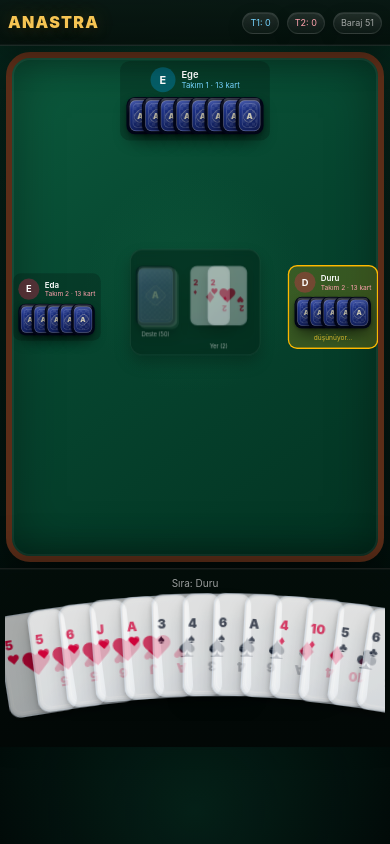
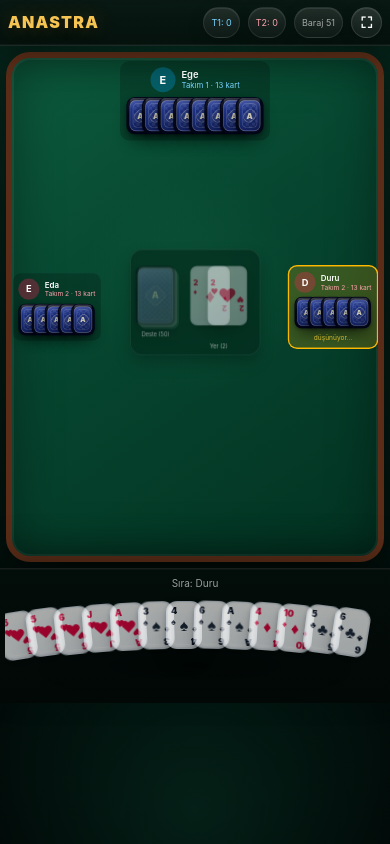
Before and after one commit to sorare79/anastra, a React (Vite) app: page / in a window 390 px wide. Both pictures are taken after a click on the button "751". Built offline with nearby package versions, Linux system fonts and the light colour scheme.

Commit message:
Mobil kartlar ve tam ekran modu duzeltildi

```diff
--- a/src/components/PlayerHand.tsx
+++ b/src/components/PlayerHand.tsx
@@ -89,43 +89,39 @@ function moveCard(
 function calculateGeometry(
   width: number,
   cardCount: number,
-  compactLandscape: boolean,
+  compactMode: 'desktop' | 'portrait' | 'landscape',
 ): HandGeometry {
-  const mobile =
-    width < 700;
+  const portrait =
+    compactMode === 'portrait';
+
+  const landscape =
+    compactMode === 'landscape';
+
+  const compact =
+    portrait || landscape;
 
   /*
-   * Yatay telefonda ekran geniş olduğu için yalnızca
-   * width < 700 kontrolü telefonu masaüstü sanıyordu.
-   *
-   * compactLandscape=true olduğunda kart geometrisini
-   * görsel ölçekle birebir uyumlu olacak şekilde küçültürüz.
-   */
-
-  /*
-   * CardView size="lg" ölçüleri:
-   * mobilde yaklaşık 64x96,
-   * masaüstünde yaklaşık 80x112.
+   * Mobilde CardView size="sm" kullanıyoruz.
+   * Geometri ile gerçek kart boyutu aynı tutulduğu için
+   * sürükleme hassasiyeti bozulmaz.
    */
   const cardWidth =
-    compactLandscape
-      ? 60
-      : mobile
-        ? 68
+    portrait
+      ? 58
+      : landscape
+        ? 56
         : 84;
 
   const cardHeight =
-    compactLandscape
-      ? 84
-      : mobile
-        ? 102
+    portrait
+      ? 82
+      : landscape
+        ? 80
         : 118;
 
   const horizontalPadding =
-    compactLandscape
-      ? 8
-      : mobile
-        ? 12
+    compact
+      ? 6
       : 20;
 
   const usableWidth =
@@ -144,40 +140,40 @@ function calculateGeometry(
         Math.max(
           horizontalPadding,
           (width - cardWidth) / 2 -
-            (compactLandscape ? 0 : 36),
+            (compact ? 0 : 36),
         ),
       containerHeight:
         cardHeight +
-        (compactLandscape ? 12 : 42),
+        (compact ? 22 : 42),
     };
   }
 
-  /*
-   * Kartın yaklaşık %45-55'i görünür.
-   * Dar ekranda el otomatik sıkışır, fakat kartların
-   * rank ve sembol bölümü görünür kalır.
-   */
   const preferredStep =
-    compactLandscape
-      ? 44
-      : mobile
-        ? 38
+    portrait
+      ? 31
+      : landscape
+        ? 33
         : 48;
-
-  const minimumStep =
-    compactLandscape
-      ? 30
-      : mobile
-        ? 28
-        : 34;
 
   const fitStep =
     (usableWidth - cardWidth) /
     (cardCount - 1);
 
+  /*
+   * Mobilde "minimum step" yüzünden elin ekran dışına taşmasına
+   * izin vermiyoruz. 13+ kartta adım gerektiği kadar daralabilir.
+   */
   const step =
-    Math.max(
-      minimumStep,
+    compact
+      ? Math.max(
+          12,
+          Math.min(
+            preferredStep,
+            fitStep,
+          ),
+        )
+      : Math.max(
+          34,
           Math.min(
             preferredStep,
             fitStep,
@@ -197,11 +193,11 @@ function calculateGeometry(
       Math.max(
         horizontalPadding,
         (width - totalWidth) / 2 -
-          (compactLandscape ? 0 : 36),
+          (compact ? 0 : 36),
       ),
     containerHeight:
       cardHeight +
-      (compactLandscape ? 14 : 48),
+      (compact ? 24 : 48),
   };
 }
 
@@ -286,9 +282,11 @@ export function PlayerHand({
   ] = useState(0);
 
   const [
-    compactLandscape,
-    setCompactLandscape,
-  ] = useState(false);
+    compactMode,
+    setCompactMode,
+  ] = useState<
+    'desktop' | 'portrait' | 'landscape'
+  >('desktop');
 
   const [
     dragVersion,
@@ -346,43 +344,54 @@ export function PlayerHand({
     };
   }, []);
 
-  /*
-   * Yatay telefon algısı.
-   *
-   * Telefon yatay çevrildiğinde genişlik masaüstü gibi büyük
-   * olabilir. Bu nedenle yalnızca container genişliğine değil,
-   * viewport yüksekliği + yön bilgisine de bakıyoruz.
-   */
   useEffect(() => {
-    const updateViewportMode = () => {
-      setCompactLandscape(
-        window.innerWidth >
-          window.innerHeight &&
-          window.innerHeight <= 600,
-      );
+    const updateCompactMode = () => {
+      const width =
+        window.innerWidth;
+
+      const height =
+        window.innerHeight;
+
+      if (
+        width <= 760 &&
+        height >= width
+      ) {
+        setCompactMode('portrait');
+        return;
+      }
+
+      if (
+        width <= 1000 &&
+        width > height
+      ) {
+        setCompactMode('landscape');
+        return;
+      }
+
+      setCompactMode('desktop');
     };
 
-    updateViewportMode();
+    updateCompactMode();
 
     window.addEventListener(
       'resize',
-      updateViewportMode,
+      updateCompactMode,
     );
 
     window.addEventListener(
       'orientationchange',
-      updateViewportMode,
+      updateCompactMode,
     );
 
     return () => {
       window.removeEventListener(
         'resize',
-        updateViewportMode,
+        updateCompactMode,
       );
 
       window.removeEventListener(
         'orientationchange',
-        updateViewportMode,
+        updateCompactMode,
       );
     };
   }, []);
@@ -393,12 +402,12 @@ export function PlayerHand({
         calculateGeometry(
           containerWidth,
           orderedHand.length,
-          compactLandscape,
+          compactMode,
         ),
       [
         containerWidth,
         orderedHand.length,
-        compactLandscape,
+        compactMode,
       ],
     );
 
@@ -643,6 +652,12 @@ export function PlayerHand({
     );
   };
 
+  const compact =
+    compactMode !== 'desktop';
+
+  const cardSize =
+    compact ? 'sm' : 'lg';
+
   const activeDrag =
     dragRef.current;
 
@@ -654,7 +669,7 @@ export function PlayerHand({
         height:
           geometry.containerHeight,
         transform:
-          compactLandscape
+          compact
             ? 'translateY(-4px)'
             : 'translateY(-18px)',
       }}
@@ -696,7 +711,7 @@ export function PlayerHand({
               geometry.step;
 
           let y =
-            compactLandscape
+            compact
               ? Math.round(
                   fan.y * 0.45,
                 )
@@ -722,10 +737,7 @@ export function PlayerHand({
                 activeDrag.grabOffsetX;
             }
 
-            y -=
-              compactLandscape
-                ? 10
-                : 24;
+            y -= compact ? 10 : 24;
             rotate = 0;
           }
 
@@ -733,10 +745,7 @@ export function PlayerHand({
             selected &&
             !dragging
           ) {
-            y -=
-              compactLandscape
-                ? 8
-                : 18;
+            y -= compact ? 8 : 18;
           }
 
           return (
@@ -756,10 +765,10 @@ export function PlayerHand({
                 y,
                 rotate,
                 scale:
-                  compactLandscape
+                  compact
                     ? dragging
-                      ? 0.79
-                      : 0.72
+                      ? 1.05
+                      : 1
                     : dragging
                       ? 1.11
                       : 1.07,
@@ -821,7 +830,7 @@ export function PlayerHand({
             >
               <CardView
                 card={card}
-                size="lg"
+                size={cardSize}
                 selected={
                   selected
                 }
--- a/src/index.css
+++ b/src/index.css
@@ -2057,3 +2057,170 @@ button {
     font-size: 10px;
   }
 }
+
+
+/* =========================================================
+   TAM EKRAN / EKRANA SIĞDIR DÜĞMESİ
+   ========================================================= */
+
+.fullscreen-button {
+  display: inline-flex;
+  align-items: center;
+  justify-content: center;
+
+  min-width: 36px;
+  height: 36px;
+  padding: 0 10px;
+
+  border: 1px solid rgba(255, 255, 255, 0.12);
+  border-radius: 999px;
+
+  background:
+    linear-gradient(
+      180deg,
+      rgba(255, 255, 255, 0.12),
+      rgba(255, 255, 255, 0.05)
+    );
+
+  color: #fff;
+  font-size: 18px;
+  font-weight: 800;
+  line-height: 1;
+
+  cursor: pointer;
+
+  box-shadow:
+    inset 0 1px rgba(255, 255, 255, 0.08),
+    0 5px 14px rgba(0, 0, 0, 0.2);
+}
+
+.fullscreen-button:hover {
+  background: rgba(255, 255, 255, 0.14);
+}
+
+
+/* =========================================================
+   MOBİL EL - 13+ KART EKRANA SIĞSIN
+   PlayerHand.tsx gerçek kart geometrisini küçültür.
+   Burada viewport'un kartları kesmesini engelliyoruz.
+   ========================================================= */
+
+@media (max-width: 760px) and (orientation: portrait) {
+  .fullscreen-button {
+    min-width: 31px;
+    height: 31px;
+    padding: 0 7px;
+    font-size: 15px;
+  }
+
+  .video-hand-viewport {
+    min-height: 100px;
+    overflow: hidden;
+  }
+
+  .video-hand-card {
+    bottom: 8px;
+  }
+}
+
+@media (max-width: 1000px) and (orientation: landscape) {
+  .fullscreen-button {
+    min-width: 30px;
+    height: 30px;
+    padding: 0 7px;
+    font-size: 14px;
+  }
+
+  .video-hand-viewport {
+    min-height: 94px;
+  }
+
+  .video-hand-card {
+    bottom: 7px;
+  }
+}
+
+
+/* =========================================================
+   FIT MODE
+   Tam ekran desteklenmese bile düğmeye basıldığında
+   oyunun yatay telefonda tek viewport'a sığmasını hedefler.
+   ========================================================= */
+
+@media (max-width: 1000px) and (orientation: landscape) {
+  .mobile-scale-stage.is-fit-mode {
+    width: 100%;
+    height: 100dvh;
+    overflow: hidden;
+  }
+
+  .mobile-scale-stage.is-fit-mode .anastra-page {
+    width: 100%;
+    height: 100dvh;
+    min-height: 0;
+    overflow: hidden;
+  }
+
+  .mobile-scale-stage.is-fit-mode .game-topbar {
+    flex: 0 0 38px;
+    min-height: 38px;
+    height: 38px;
+    padding: 3px 8px;
+  }
+
+  .mobile-scale-stage.is-fit-mode .anastra-table-shell {
+    flex: 1 1 auto;
+    min-height: 0;
+    padding: 3px 5px;
+  }
+
+  .mobile-scale-stage.is-fit-mode .anastra-table {
+    height: 100%;
+    min-height: 300px;
+    max-height: none;
+  }
+
+  .mobile-scale-stage.is-fit-mode .action-dock {
+    flex: 0 0 118px;
+    height: 118px;
+    min-height: 118px;
+    max-height: 118px;
+
+    padding: 2px 5px 4px;
+
+    overflow: hidden;
+  }
+
+  .mobile-scale-stage.is-fit-mode .action-dock > .text-center {
+    margin: 0;
+    font-size: 8px;
+    line-height: 1.05;
+  }
+
+  .mobile-scale-stage.is-fit-mode .status-message {
+    padding: 2px 5px;
+    font-size: 8px;
+  }
+
+  .mobile-scale-stage.is-fit-mode .video-hand-viewport {
+    height: 78px !important;
+    min-height: 78px !important;
+    margin-top: -3px;
+  }
+
+  .mobile-scale-stage.is-fit-mode .video-hand-card {
+    bottom: 2px;
+  }
+
+  .mobile-scale-stage.is-fit-mode .game-button {
+    min-height: 28px;
+    padding: 3px 7px;
+    font-size: 9px;
+  }
+
+  .mobile-scale-stage.is-fit-mode .table-center {
+    transform:
+      translate(-50%, -50%)
+      scale(0.66);
+  }
+}
--- a/src/pages/Home.tsx
+++ b/src/pages/Home.tsx
@@ -53,6 +53,8 @@ function ExistingGameHome() {
   >([]);
   const [layoffMode, setLayoffMode] = useState(false);
   const [previewMeldId, setPreviewMeldId] = useState<string | null>(null);
+
+  const [fitMode, setFitMode] = useState(false);
 
   const me = state.players[0];
   const isMyTurn = state.currentSeat === 0;
@@ -270,6 +272,32 @@ function ExistingGameHome() {
     setPreviewMeldId(meldId);
   };
 
+  const toggleFullscreen = async () => {
+    const nextFitMode = !fitMode;
+    setFitMode(nextFitMode);
+
+    try {
+      if (
+        nextFitMode &&
+        !document.fullscreenElement &&
+        document.documentElement.requestFullscreen
+      ) {
+        await document.documentElement.requestFullscreen();
+      } else if (
+        !nextFitMode &&
+        document.fullscreenElement &&
+        document.exitFullscreen
+      ) {
+        await document.exitFullscreen();
+      }
+    } catch {
+      /*
+       * Bazı mobil tarayıcılar Fullscreen API'yi desteklemez.
+       * Bu durumda fitMode yine çalışır ve oyun ekrana sığdırılır.
+       */
+    }
+  };
+
   const hint = () => {
     const result = suggestMelds(me.hand);
     const melds = result.melds;
@@ -325,7 +353,7 @@ function ExistingGameHome() {
     state.phase === 'gameOver';
 
   return (
-    <div className="mobile-scale-stage">
+    <div className={fitMode ? "mobile-scale-stage is-fit-mode" : "mobile-scale-stage"}>
       <div className="anastra-page text-white flex flex-col">
         <div className="game-topbar">
         <h1 className="game-brand text-lg md:text-xl font-black">
@@ -344,6 +372,16 @@ function ExistingGameHome() {
           <span className="score-chip text-white/60">
             Baraj {state.openThreshold}
           </span>
+
+          <button
+            type="button"
+            onClick={toggleFullscreen}
+            className="fullscreen-button"
+            title={fitMode ? 'Tam ekrandan çık' : 'Tam ekran / ekrana sığdır'}
+            aria-label={fitMode ? 'Tam ekrandan çık' : 'Tam ekran / ekrana sığdır'}
+          >
+            {fitMode ? '×' : '⛶'}
+          </button>
         </div>
       </div>
 
```
Lines whose indentation alone changed are shown as unchanged.
